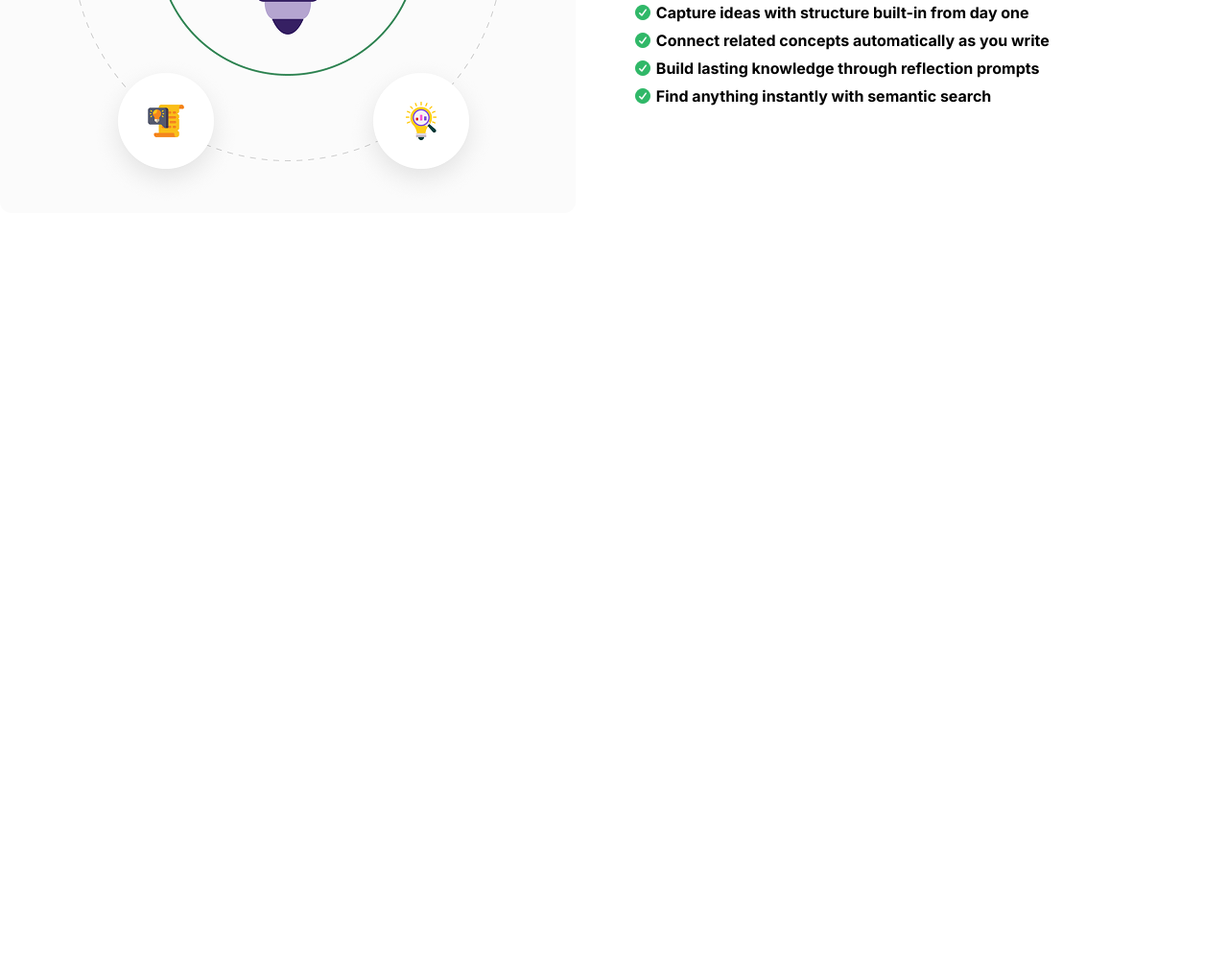
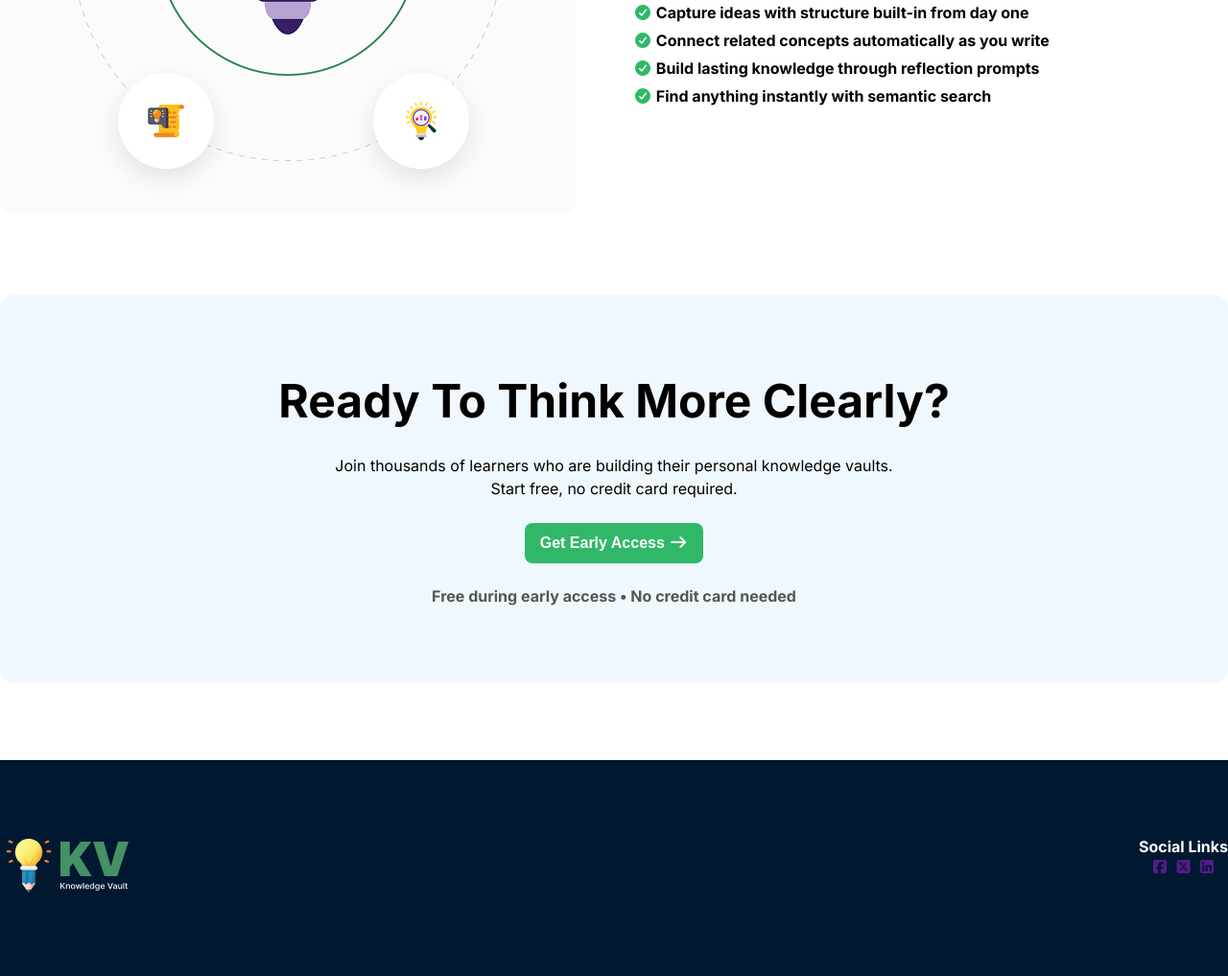
Before and after one commit to shahriarnayem/a-01, a plain HTML site: page index.html in a window 1280 px wide. Shown: the part 1748-2765 px from the top of the page at 96% size. Before the commit the page ends 2055 px from the top, so only its background shows below. Drawn offline with Linux system fonts and the light colour scheme.

Commit message:
cta added

```diff
--- a/index.html
+++ b/index.html
@@ -88,10 +88,35 @@ help you think clearly, connect ideas, and turn learning into long-term knowledg
                 </div>
             </div>
         </section>
+        <section id="cta">
+            <div class="container section-title cta-container">
+                <h2>Ready to think more clearly?</h2>
+                <p>Join thousands of learners who are building their personal knowledge vaults.<br>Start free, no credit card required.</p>
+                <a href=""><button>Get Early Access <i class="fa-solid fa-arrow-right"></i></button></a>
+                <h5>Free during early access • No credit card needed</h5>
+
+
+            </div>
+        </section>
 
     </main>
 
     <footer>
+        <div class="container">
+            <div class="footer-main">
+                <div class="logo">
+                    <img src="./assets/logo-footer.png" alt="">
+                </div>
+                <div class="social">
+                    <h5>Social Links</h5>
+                    <div class="social-icons">
+                        <a href=""><i class="fa-brands fa-square-facebook"></i></a>
+                        <a href=""><i class="fa-brands fa-square-x-twitter"></i></a>
+                        <a href=""><i class="fa-brands fa-square-linkedin"></i></a>
+                    </div>
+                </div>
+            </div>
+        </div>
 
     </footer>
 </body>
--- a/style.css
+++ b/style.css
@@ -199,3 +199,38 @@ header nav ul a{
 .icon-list h4{
     font-size: 16px;
 }
+#cta .container{
+    display: flex;
+    flex-direction: column;
+    align-items: center;
+    gap: 24px;
+    background-color: aliceblue;
+    border-radius: 16px;
+    padding: 80px;
+    margin-bottom: 80px;
+}
+
+#cta h5{
+    font-size: 16px;
+    color: #555;
+}
+
+footer{
+    background-color: #001931;
+}
+
+footer .footer-main{
+    display: flex;
+    justify-content: space-between;
+    padding: 80px 0;
+}
+
+footer .footer-main h5{
+    font-size: 16px;
+    color: #fff;
+}
+
+footer .footer-main {
+    font-size: 16px;
+    color: #fff;
+}
```
